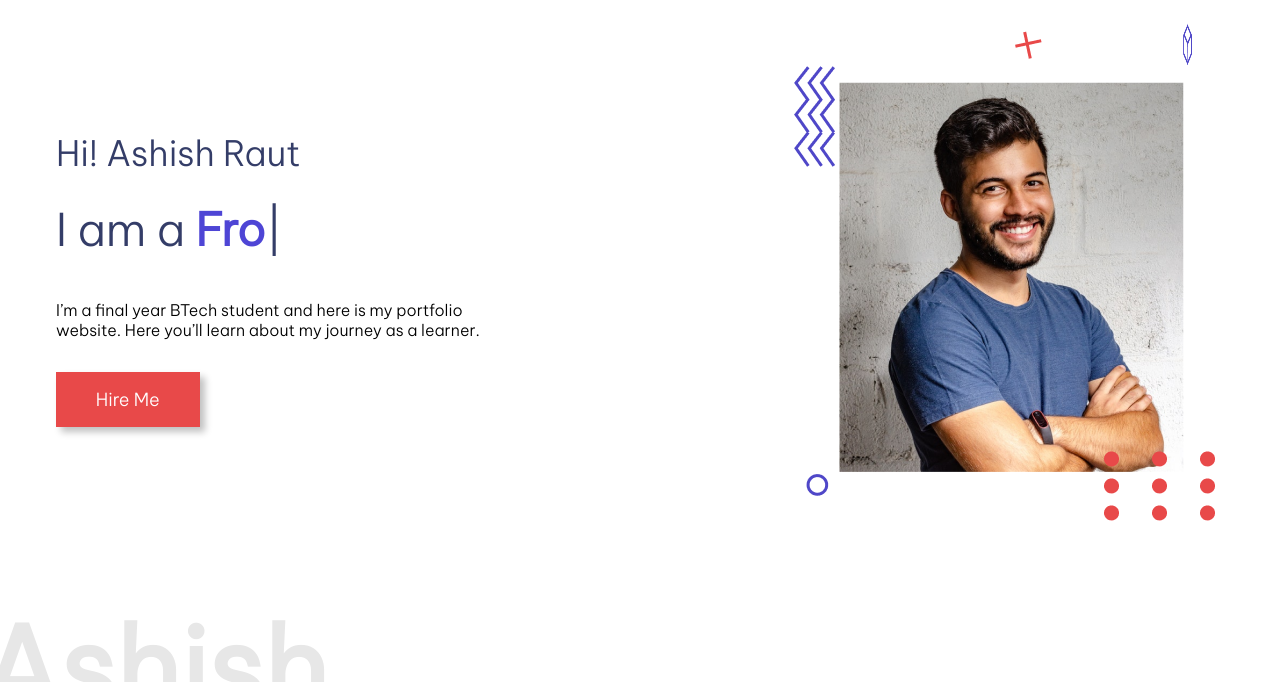
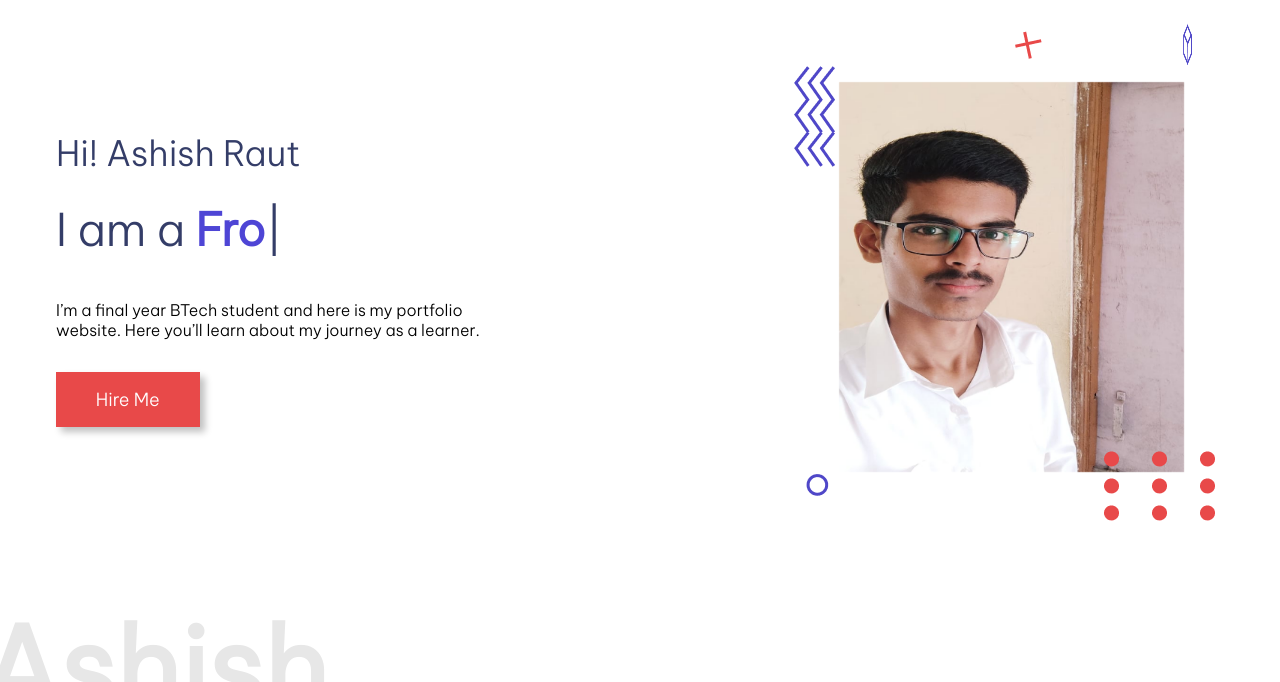
Before and after one commit to heyAshishRaut/Portfolio, a plain HTML site: page index.html in a window 1280 px wide. Shown: the part 118-800 px from the top of the page. Drawn offline with nearby package versions, Linux system fonts and the light colour scheme.

Commit message:
photo added

```diff
--- a/index.html
+++ b/index.html
@@ -65,7 +65,7 @@
                         <img src="./images/userAsset/plus.png" alt="" />
                       </div>
                       <div class="user-image">
-                        <img src="./images/userAsset/UserImage.png" alt="" />
+                        <img src="./images/userAsset/PHOTO.jpg" height="390px" width="345px" alt="" />
                       </div>
                 </div>
 
```
Also changed, not shown: images/userAsset/PHOTO.jpg (added).
